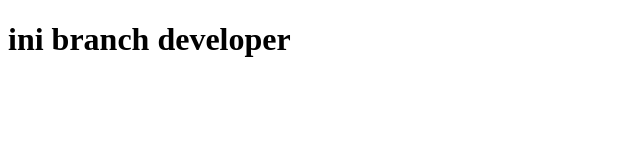
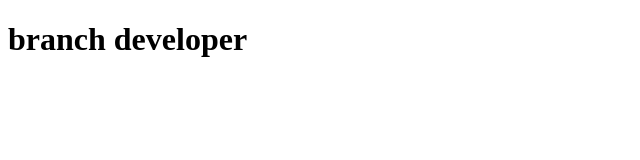
Before and after one commit to shaharaniazpriyanne/latihan, a plain HTML site: page index.html in a window 1280 px wide. Shown: the whole page, without its empty margins (0-640 px from the left). Drawn offline with Linux system fonts and the light colour scheme.

Commit message:
tag h1 developer

```diff
--- a/index.html
+++ b/index.html
@@ -7,6 +7,6 @@
     <title>Document</title>
 </head>
 <body>
-    <h1> ini branch developer </h1>
+    <h1> branch developer </h1>
 </body>
 </html>
```
